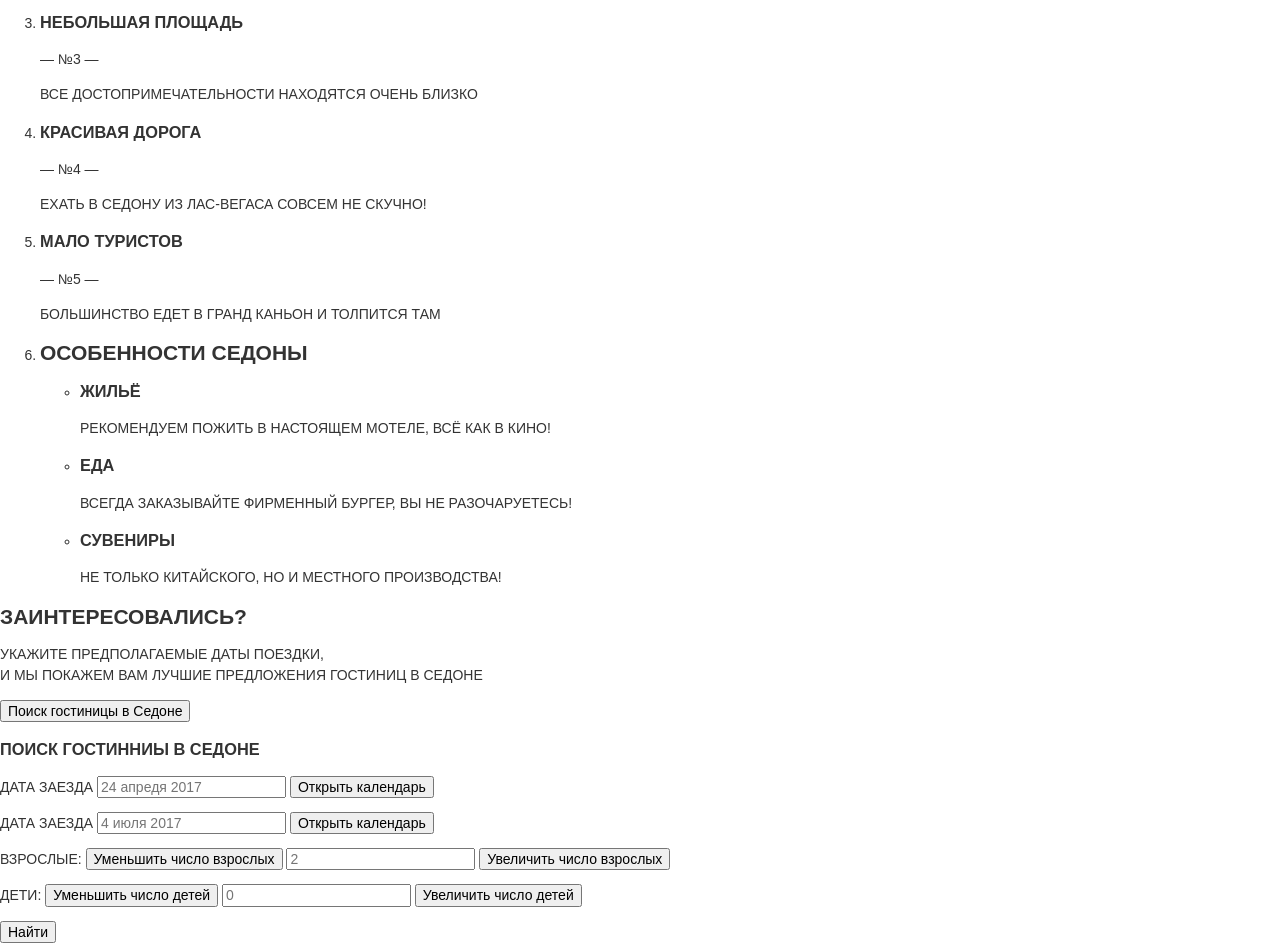
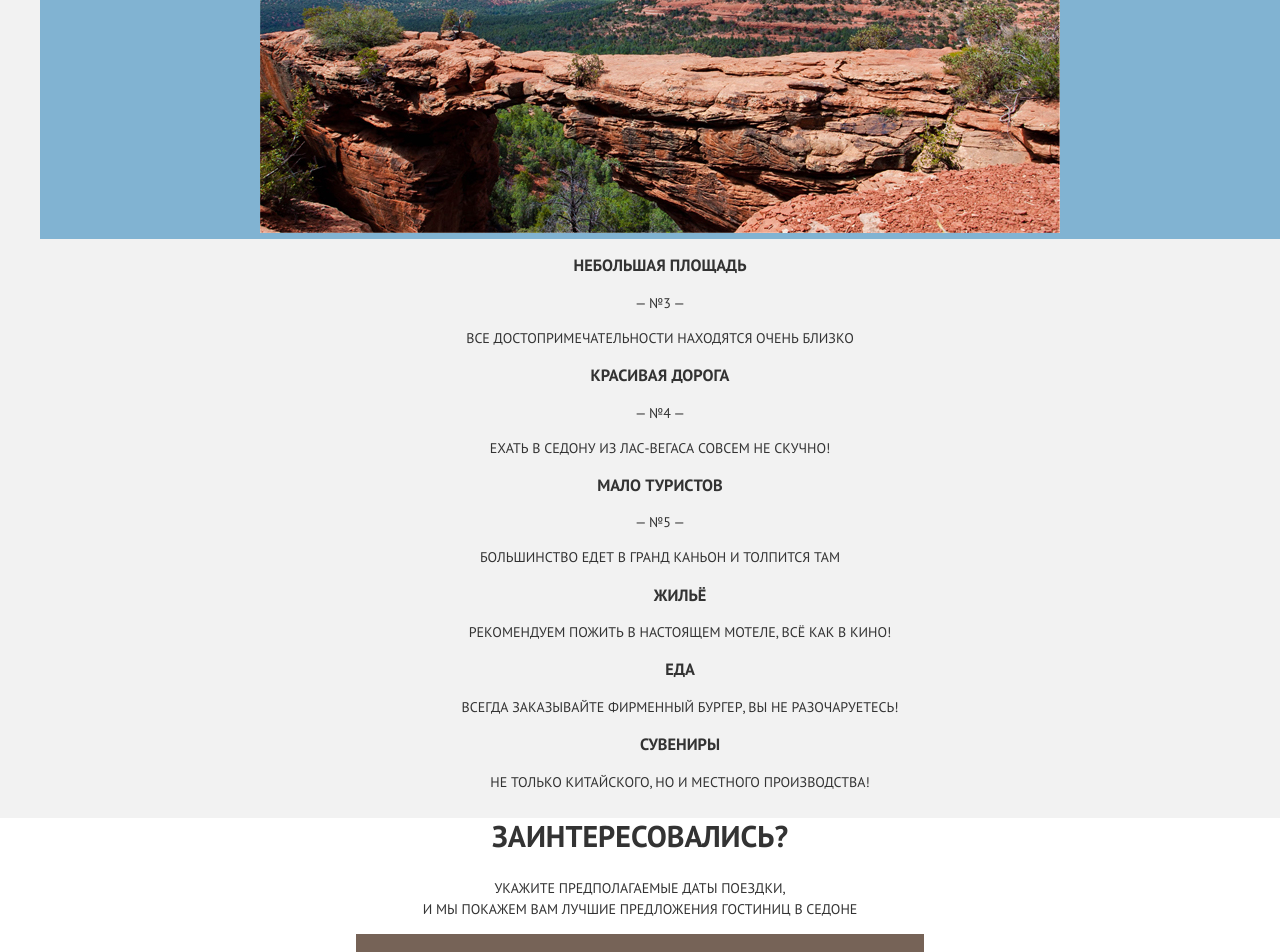
Before and after one commit to IgorSSG/Sedona, a plain HTML site: page index.html in a window 1280 px wide. Shown: the part 1520-2472 px from the top of the page. Drawn offline with Linux system fonts and the light colour scheme.

Commit message:
стелицация формы с поиском отеля

```diff
--- a/css/style-min.css
+++ b/css/style-min.css
@@ -2,15 +2,26 @@ body{
   margin: 0px;
   padding: 0px;
 
-  font-family: "PT Sains", Arial, sans-serif;
+  font-family: "PT Sans", Arial, sans-serif;
   font-size: 14px;
   line-height: 21px;
   color: #333333;
   text-transform: uppercase;
 
-  background: white;
+  background-color: #f2f2f2;
   background-position: top center;
   background-repeat: no-repeat;
+}
+
+.visually-hidden {
+  position: absolute;
+  width: 1px;
+  height: 1px;
+  margin: -1px;
+  border: 0;
+  padding: 0;
+  clip: rect(0 0 0 0);
+  overflow: hidden;
 }
 
 a {
@@ -24,12 +35,13 @@ a {
   background-color: #ffffff;
 }
 
-.main-navigation{
+.main-navigation li{
   list-style: none;
 }
 
 .main-navigation a {
   color: #000000;
+  font-weight: 700;
 }
 
 
@@ -37,10 +49,150 @@ a {
   color: #81b3d2;
 }
 
-.main-navigation a:focus{
+.main-navigation a:active{
   color: rgba(0, 0, 0, 0.5);
 }
 
 .greetings {
-  background-image: url("img/background-welcome.jpg");
+  position:relative;
+  background-image: url("../img/photo-background.jpg");
+  background-position: top center;
+  background-repeat: no-repeat;
+  height: 717px;
+
 }
+
+.greetings img{
+  width: 50%;
+  height: 50%;
+  overflow: auto;
+  margin: 0;
+  position: absolute;
+  top: 18%; left: 25%; bottom: 0; right: 0;
+}
+
+.advantages{
+  text-align: center;
+}
+
+.greetings p {
+  font-size: 21px;
+  line-height: 26px;
+  font-weight: 700;
+}
+
+.advantages h2 {
+  font-size: 14px;
+  line-height: 21px;
+  font-weight: normal;
+}
+
+.advantages ol {
+  list-style: none;
+}
+
+.advantages ul{
+  list-style: none;
+}
+
+.advantages-item:first-child,
+.advantages-item:nth-child(2){
+  background-color: #81b3d2;
+  color: white;
+}
+
+.hotel-search h2 {
+  font-size: 30px;
+  line-height: 36px;
+}
+
+.hotel-search {
+  background-color: white;
+  text-align: center;
+}
+
+
+
+
+.button {
+  font: inherit;
+  text-align: center;
+  vertical-align: middle;
+  text-transform: uppercase;
+  border: none;
+  font-weight: 700;
+}
+
+.button-show-modal{
+  background-color: #766357;
+  color: #ffffff;
+  width: 568px;
+  height: 86px;
+  font-size: 21px;
+  line-height: 26px;
+
+}
+
+.button-show-modal:hover{
+  background-color: #604e43;
+}
+
+.button-show-modal:active{
+  background-color: #503e33;
+  color: rgba(255, 255, 255, 0.5);
+}
+
+.button-blue{
+  background-color: #81b3d2;
+  color: #ffffff;
+
+}
+
+.button-blue:hover{
+  background-color: #669ec0;
+  color: #ffffff;
+}
+
+.button-blue:active{
+  background-color: #81b3d2;
+  color: rgba(255, 255, 255, 0.5);
+}
+
+.button-search {
+  width: 458px;
+  height: 58px;
+  font-size: 21px;
+  line-height: 26px;
+}
+
+.modal-serch-form{
+  text-transform: uppercase;
+  font-weight: 700;
+}
+
+input[type='text']{
+  background-color: #f2f2f2;
+  color: #000000;
+  border: none;
+  width: 348px;
+  height: 39px;
+  text-transform: inherit;
+  font-weight: 700;
+  line-height: auto;
+}
+
+input[type='text']:hover{
+  background-color: #ebebeb;
+}
+
+input[type='text']:focus{
+  background-color: #ffffff;
+  border-color: #f2f2f2;
+}
+
+.number-item input[type='text'] {
+
+  width: 38px;
+  height: 38px;
+  text-align: center;
+}
--- a/index.html
+++ b/index.html
@@ -3,8 +3,7 @@
   <head>
     <meta charset="utf-8">
     <title>HTML Academy: Седона</title>
-    <link href="https://fonts.googleapis.com/css?family=PT+Sans:400,700&display=swap&subset=cyrillic" rel="stylesheet">
-    <link href="css/normalize.css" rel="stylesheet">
+    <link href="https://fonts.googleapis.com/css2?family=PT+Sans:wght@400;700&display=swap" rel="stylesheet">
     <link href="css/style-min.css" rel="stylesheet">
   </head>
   <body class="main-page">
@@ -27,10 +26,10 @@
       <section class="greetings">
         <div class="welcome">
           <h1 class="visually-hidden">Город Седона для туристов!</h1>
-          <img src="img/background-welcome.jpg" width="459" height="353" alt="Welcome to the gorgeous Sedona «Because the Grand Canyon sucks!»">
+          <img src="img/welcome.svg" width="459" height="353" alt="Welcome to the gorgeous Sedona «Because the Grand Canyon sucks!»">
           <p class="visually-hidden">Welcome to the gorgeous Sedona «Because the Grand Canyon sucks!»</p>
         </div>
-        <p>Седона — небольшой городок в Аризоне, заслуживающий большего!</p>
+        <p>Седона — небольшой городок в Аризоне,заслуживающий большего!</p>
       </section>
 
       <!--  Причины  -->
@@ -97,7 +96,7 @@
       <section class="hotel-search">
         <h2>Заинтересовались?</h2>
         <p>Укажите предполагаемые даты поездки,<br> и мы покажем вам лучшие предложения гостиниц в седоне</p>
-        <button class="button-show-modal" type="button"> Поиск гостиницы в Седоне</button>
+        <button class="button button-show-modal" type="button"> Поиск гостиницы в Седоне</button>
       <!-- Окно поиска гостиницы -->
         <section class="modal-serch">
           <h3 class="visually-hidden"> Поиск гостинниы в Седоне</h3>
```
Also changed, not shown: img/grey-back-index.png, img/photo-background.jpg (added), img/welcome.svg (added), 1 other file.
